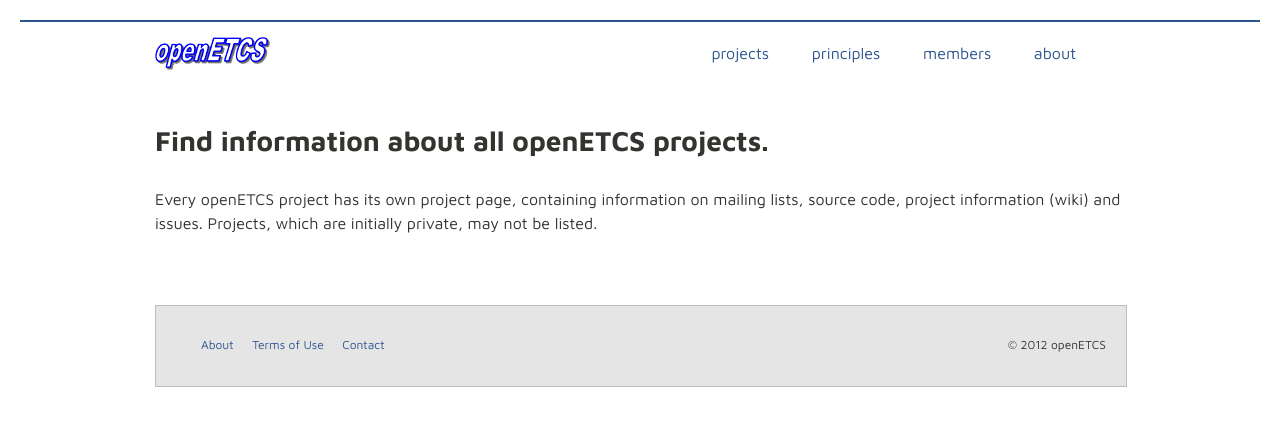
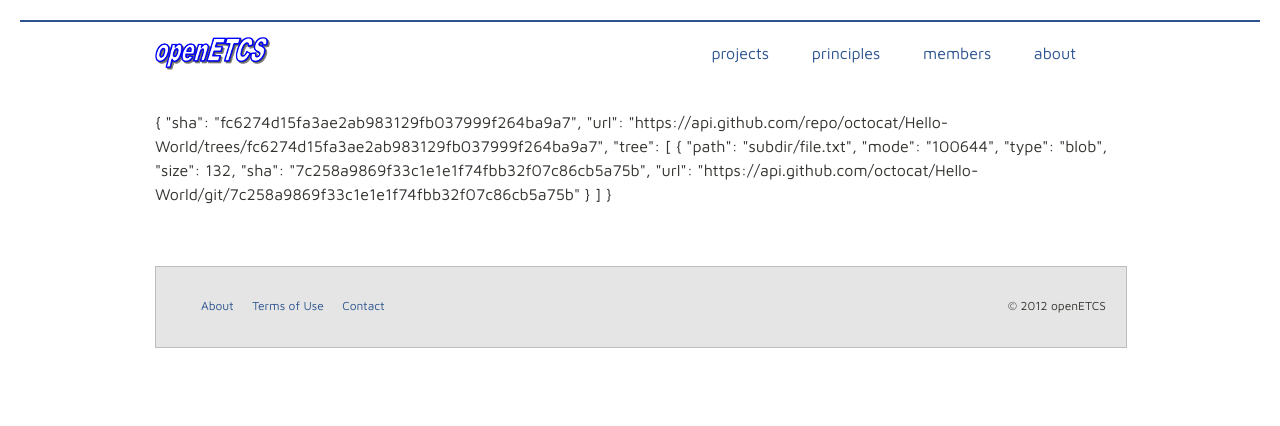
Before and after one commit to openETCS/openetcs.github.com, a Jekyll site: the page built from testDesign.html, in a window 1280 px wide. Shown: the top 426 px of the page. Built offline with Jekyll 4.4.1, drawn with Linux system fonts in a browser that asks for light colours.

Commit message:
Update testDesign.html

```diff
--- a/testDesign.html
+++ b/testDesign.html
@@ -2,33 +2,17 @@
 layout: default
 title: test
 ---
-<div id="slideshow">
-  <h1>
-    Find information about all openETCS projects.
-  </h1>
-  <p>
-    Every openETCS project has its own project page, containing information on mailing lists, source code, project information (wiki) and issues. Projects, which are initially private, may not be listed.
-  </p>
-  <ul id="plist"></ul>
-<script>
-  function appendProjects( projectList, repoDescription ) {
-    for( var i = 0; i < repoDescription.length; i++ ) {
-      var repo = repoDescription[ i ];
-      var projectItem = $( "<li class='projectItem'></li>" );
-      projectItem.append( "<h2>" + repo[ "name" ] + "</h2>" );
-
+{
+  "sha": "fc6274d15fa3ae2ab983129fb037999f264ba9a7",
+  "url": "https://api.github.com/repo/octocat/Hello-World/trees/fc6274d15fa3ae2ab983129fb037999f264ba9a7",
+  "tree": [
+    {
+      "path": "subdir/file.txt",
+      "mode": "100644",
+      "type": "blob",
+      "size": 132,
+      "sha": "7c258a9869f33c1e1e1f74fbb32f07c86cb5a75b",
+      "url": "https://api.github.com/octocat/Hello-World/git/7c258a9869f33c1e1e1f74fbb32f07c86cb5a75b"
     }
-  }
-
-  $.ajax({
-      url:'/repos/repo-description-merged.json',
-      type:'GET',
-      dataType: 'json',
-      success: function( repoDescription ) {
-        appendProjects( $( "#plist" ), repoDescription );
-      }
-  });
-
-</script>
-
-</div>
+  ]
+}
```
